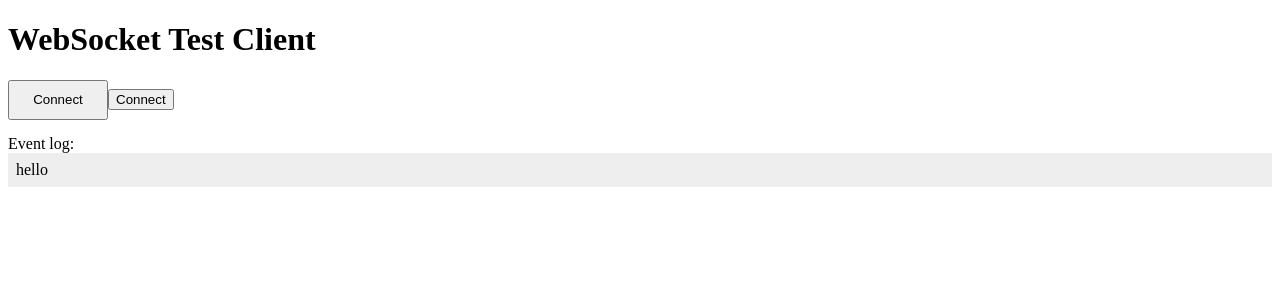
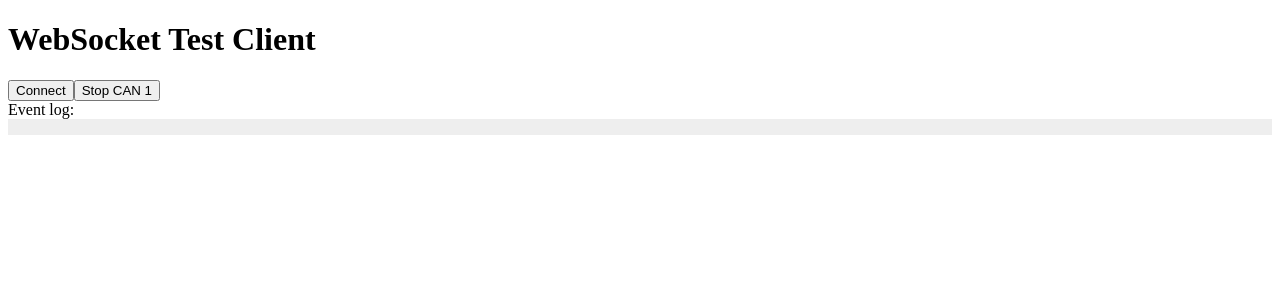
Before and after one commit to rominpate/ReactDeploy, a React (Vite) app: page / in a window 1280 px wide. Shown: the top 300 px of the page. Built offline with nearby package versions, Linux system fonts and the light colour scheme.

Commit message:
Hii Button file

```diff
--- a/src/App.jsx
+++ b/src/App.jsx
@@ -1,52 +1,57 @@
-import { useState } from 'react'
+import { useState, useRef } from 'react';
+import Button from './Button'; // Import the Button component
 import './App.css';
 
 function App() {
-
-  const getID = (id) => document.getElementById(id);
-  const getClass = (className) => document.getElementsByClassName(className);
+  const [log, setLog] = useState("");
+  const ws = useRef(null);
 
   const connect = () => {
-    var ws;
+    if (ws.current) {
+      ws.current.close();
+      return;
+    }
 
-    if (ws) { ws.close();  return;  }
+    const url = 'ws://169.254.186.231:80/websocket';
+    ws.current = new WebSocket(url);
+    console.log(url);
 
-    ws = new WebSocket(getID('connect').value);
-    console.log(getID('connect').value);
+    ws.current.onopen = function() {
+      setLog((prevLog) => 'CONNECTION OPENED<br/><hr>' + prevLog);
+    };
 
-    if (!ws) return;
+    ws.current.onmessage = function(ev) {
+      setLog((prevLog) => `<hr>RECEIVED: ${ev.data}<br/>` + prevLog);
+    };
 
-    ws.onopen = function() { getID('log').innerHTML += 'CONNECTION OPENED<br/>'; }
-
-    ws.onmessage = function(ev) { getID('log').innerHTML = `RECEIVED: ${ev.data}<br/>` + getID('log').innerHTML; }
-
-    ws.onerror = function(ev) {
-      getID('log').innerHTML += 'ERROR: ' + ev.message + '<br/>';
+    ws.current.onerror = function(ev) {
+      setLog((prevLog) => 'ERROR: ' + ev.message + '<br/><hr>' + prevLog);
       console.error('WebSocket Error:', ev);
     };
 
-    ws.onclose = function(ev) {
-      getID('log').innerHTML += 'CONNECTION CLOSED (Code: ' + ev.code + ')<br/>';
-      ws = null;
+    ws.current.onclose = function(ev) {
+      setLog((prevLog) => 'CONNECTION CLOSED (Code: ' + ev.code + ')<br/><hr>' + prevLog);
+      ws.current = null;
       console.log('WebSocket Closed:', ev);
     };
   };
 
+  const can_Stop = () => {
+    if (!ws.current) return;
 
-  const can_Stop = () => {
-    console.log('CAN 1 STOP CAlled');
-    if (!ws) return;
-    ws.send(getClass('canStop').value);
-    getID('log').innerHTML = `SENT: CAN 1 STOP  <br/><hr>` + getID('log').innerHTML ;
-  }
+    console.log('CAN 1 STOP Called');
+    ws.current.send('CAN 1 STOP');
+    setLog((prevLog) => `SENT: CAN 1 STOP<br/><hr>` + prevLog);
+  };
 
   return (
     <div>
       <h1>WebSocket Test Client</h1>
-      <button id="connect" className='button url' value="ws://169.254.186.231:80/websocket" onClick={connect}>Connect</button>
-      <button className='button canStop' value="CAN 1 STOP" onClick={can_Stop}>Connect</button>
+      {/* Use the Button component */}
+      <Button label="Connect" onClick={connect} />
+      <Button label="Stop CAN 1" onClick={can_Stop} />
       <div>Event log:</div>
-      <div id="log">hello</div>
+      <div id="log" dangerouslySetInnerHTML={{ __html: log }} />
     </div>
   );
 }
--- /dev/null
+++ b/src/Button.jsx
@@ -0,0 +1,11 @@
+import React from 'react';
+
+function Button({ label, onClick }) {
+  return (
+    <button onClick={onClick} className="button">
+      {label}
+    </button>
+  );
+}
+
+export default Button;
```
